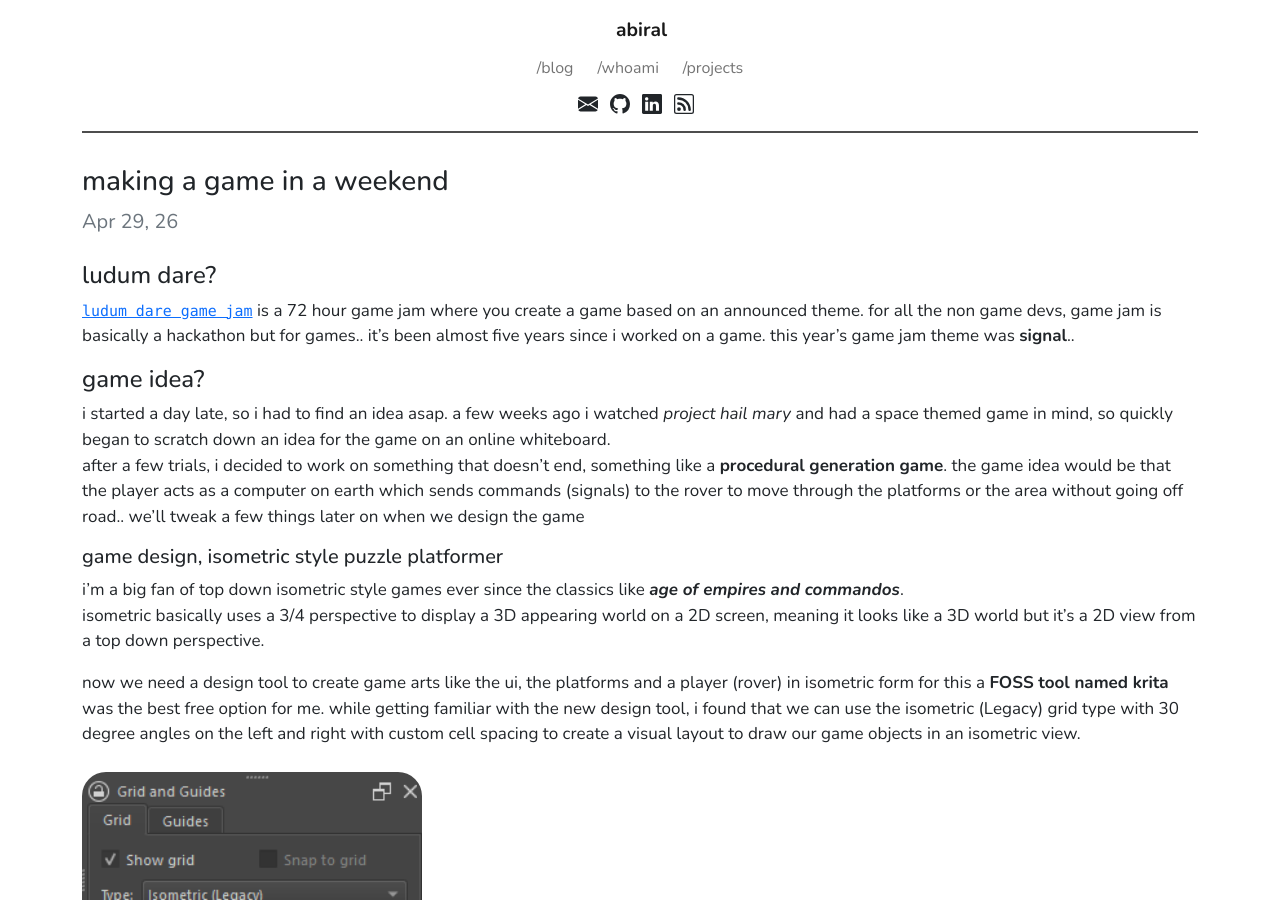
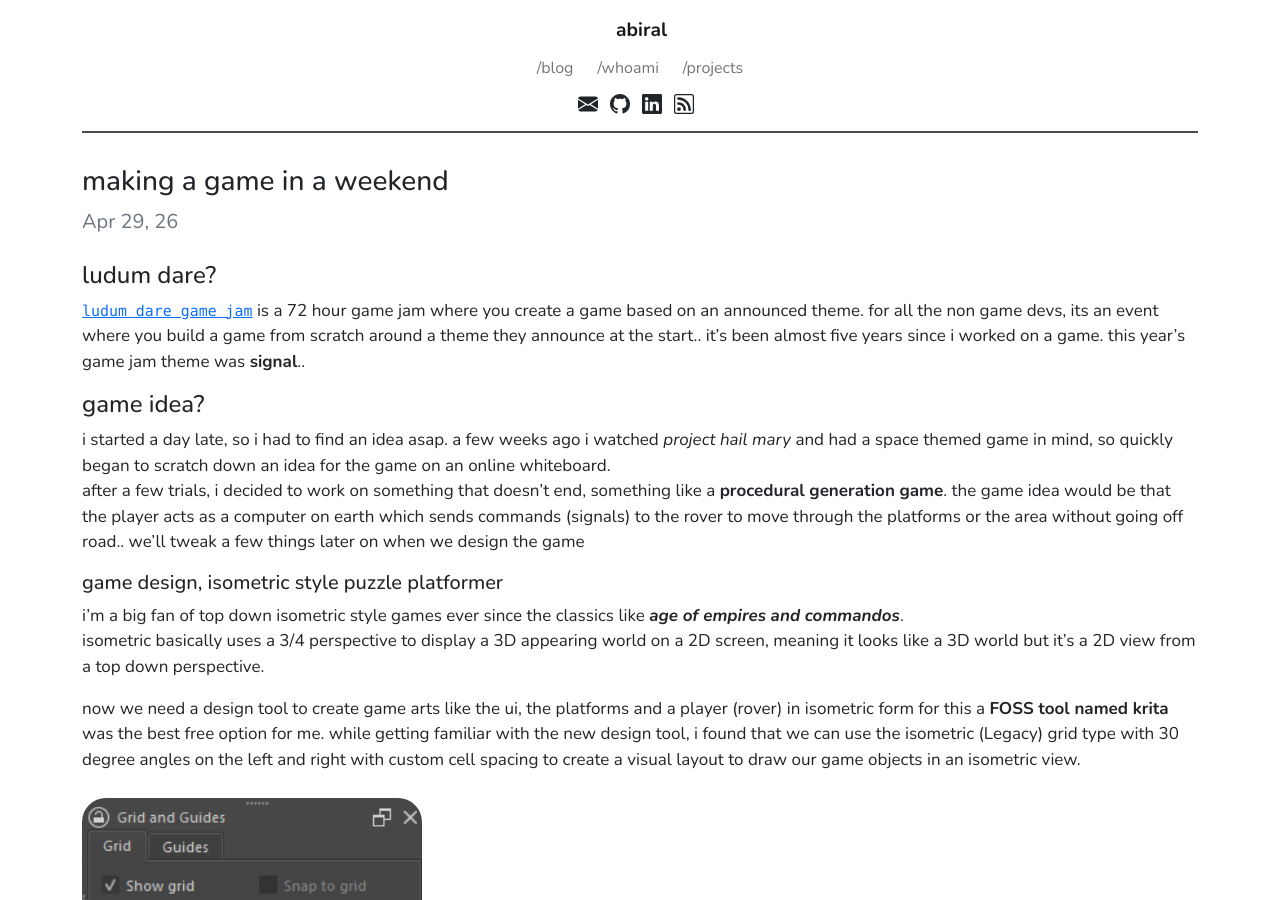
Before and after one commit to itsabiral/itsabiral.github.io, a Jekyll site: the page built from _posts/2026-04-29-making-a-game-in-a-weekend.md, in a window 1280 px wide and 900 px high. Built offline with Jekyll 4.4.1, drawn with Linux system fonts in a browser that asks for light colours.

Commit message:
forgot to push this edit lol

```diff
--- a/_posts/2026-04-29-making-a-game-in-a-weekend.md
+++ b/_posts/2026-04-29-making-a-game-in-a-weekend.md
@@ -4,7 +4,7 @@ title: making a game in a weekend
 tldr: tl;dr a space rover game for ludum dare game jam 59
 ---
 #### ludum dare?
-[`ludum dare game jam`](https://ldjam.com) is a 72 hour game jam where you create a game based on an announced theme. for all the non game devs, game jam is basically a hackathon but for games.. it's been almost five years since i worked on a game. this year's game jam theme was **signal**..
+[`ludum dare game jam`](https://ldjam.com) is a 72 hour game jam where you create a game based on an announced theme. for all the non game devs, its an event where you build a game from scratch around a theme they announce at the start.. it's been almost five years since i worked on a game. this year's game jam theme was **signal**..
 
 #### game idea?
 i started a day late, so i had to find an idea asap. a few weeks ago i watched *project hail mary* and had a space themed game in mind, so quickly began to scratch down an idea for the game on an online whiteboard.<br>
```
